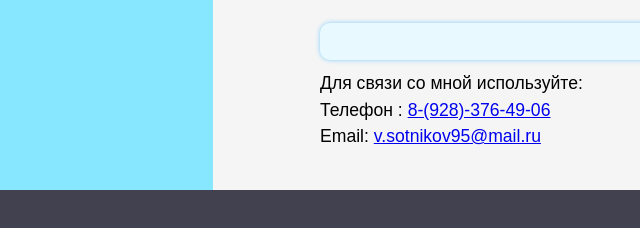
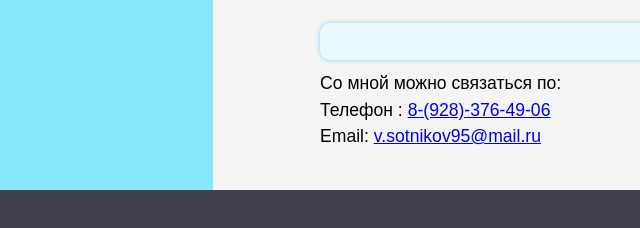
Before and after one commit to Ivan-Sotnikov/My_CV, a plain HTML site: page index.html in a window 1280 px wide. Shown: the part 1465-1693 px from the top of the page, 0-640 px from the left. Drawn offline with Linux system fonts and the light colour scheme.

Commit message:
add contacts

```diff
--- a/index.html
+++ b/index.html
@@ -72,7 +72,7 @@
             <div class="content-wrap_description__header" id="about">Обо мне</div>
             <div class="content-wrap_description__text desc-text_content" > Привет! Меня зовут Сотников Иван и я хочу стать Front-end разработчиком. В професии разработчика меня привлекает возможность создавать что-то новое, воплощать любые проекты в жизнь, а так же непрерывное развитие технологий, необходимость постоянно расти и повышать свои навыки. Немного фактов обо мне: Считаю себя человеком с неисправимо техническим складом ума, всегда стремлюсь к новым знаниям и умениям. Хочу чтобы результат моей работы приносил пользу окружающим, делая жизнь проще и комфортнее. </div>
             <div class="content-wrap_description__header" id="contacts">Контакты</div>
-            <div class="content-wrap_description__text " > Для связи со мной используйте: <br>Телефон : <a href="tel:+79283764906"> 8-(928)-376-49-06</a> <br> Email: <a href="mailto:v.sotnikov95@mail.ru">v.sotnikov95@mail.ru</a></div>
+            <div class="content-wrap_description__text " > Со мной можно связаться по: <br>Телефон : <a href="tel:+79283764906"> 8-(928)-376-49-06</a> <br> Email: <a href="mailto:v.sotnikov95@mail.ru">v.sotnikov95@mail.ru</a></div>
         </div>
 </main>
     <footer class="footer"></footer>
```
